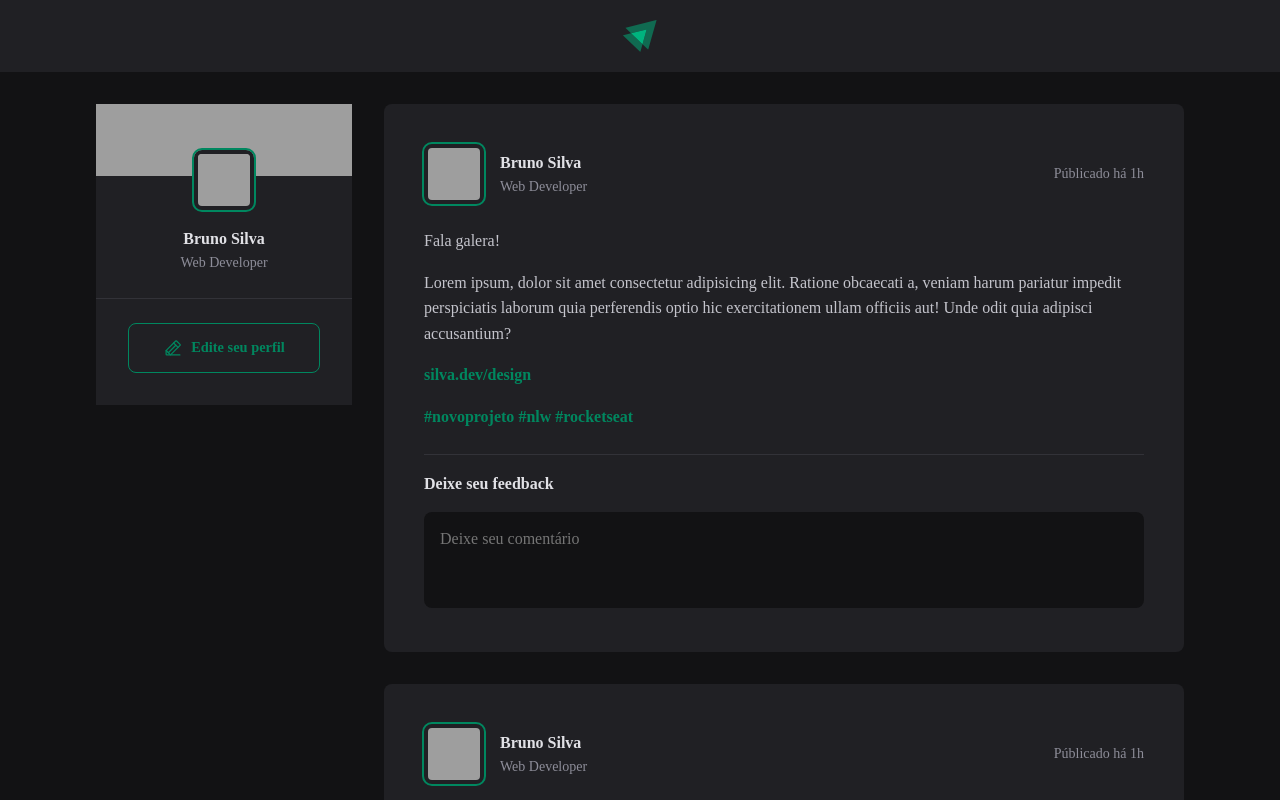
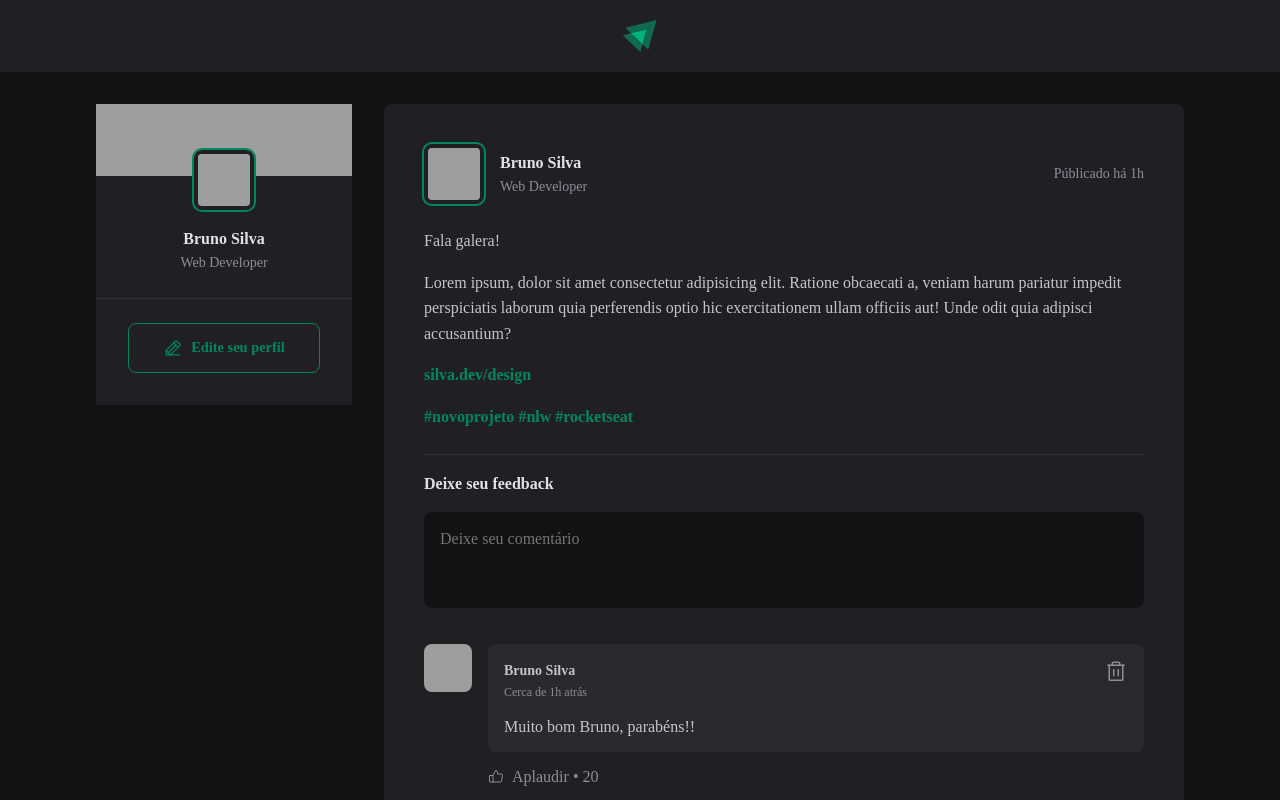
Before and after one commit to brunosilva-dev/ignite-feed, a React (Vite) app: page / in a window 1280 px wide. Shown: the top 800 px of the page. Built offline with nearby package versions, Linux system fonts and the light colour scheme; grey boxes are pictures that could not be loaded; a web font is replaced by a local one.

Commit message:
Criando Comment

```diff
--- a/src/App.jsx
+++ b/src/App.jsx
@@ -3,9 +3,8 @@
 
 import s from "./App.module.css";
 
+import { Sidebar } from "./components/Sidebar";
 import "./global.css";
-import { Sidebar } from "./components/Sidebar";
-
 
 export function App() {
   return (
--- /dev/null
+++ b/src/components/Comment.jsx
@@ -0,0 +1,34 @@
+import { ThumbsUp, Trash } from "phosphor-react";
+import s from "./Comment.module.css";
+
+export function Comment() {
+  return (
+    <div className={s.comment}>
+      <img src="https://github.com/brunosilva-dev.png" alt="" />
+
+      <div className={s.commentBox}>
+        <div className={s.commentContent}>
+          <header>
+            <div className={s.authorAndTime}>
+              <strong>Bruno Silva</strong>
+              <time dateTime="2024-24-12 16:33:00">Cerca de 1h atrás</time>
+            </div>
+
+            <button title="Deletar comentário">
+              <Trash size={24} />
+            </button>
+          </header>
+
+          <p>Muito bom Bruno, parabéns!!</p>
+        </div>
+
+        <footer>
+          <button>
+            <ThumbsUp />
+            Aplaudir <span>20</span>
+          </button>
+        </footer>
+      </div>
+    </div>
+  );
+}
--- /dev/null
+++ b/src/components/Comment.module.css
@@ -0,0 +1,85 @@
+.comment {
+  margin-top: 1.5rem;
+  display: flex;
+  gap: 1rem;
+}
+
+.comment > img {
+  width: 3rem;
+  height: 3rem;
+  border-radius: 8px;
+}
+
+.commentBox {
+  flex: 1;
+}
+
+.commentContent {
+  background: var(--gray-700);
+  border-radius: 8px;
+  padding: 1rem;
+}
+
+.commentContent header {
+  display: flex;
+  align-items: flex-start;
+  justify-content: space-between;
+}
+
+.authorAndTime strong {
+  display: block;
+  font-size: 0.875rem;
+  line-height: 1.6;
+}
+
+.authorAndTime time {
+  display: block;
+  font-size: 0.75rem;
+  line-height: 1.6;
+  color: var(--gray-400);
+}
+
+.commentContent header button {
+  background: transparent;
+  border: 0;
+  color: var(--gray-400);
+  cursor: pointer;
+  line-height: 0;
+  border-radius: 2px;
+}
+
+.commentContent header button:hover {
+  color: var(--red-500);
+}
+
+.commentContent p {
+  margin-top: 1rem;
+  color: var(--gray-300);
+}
+
+.commentBox footer {
+  margin-top: 1rem;
+}
+
+.commentBox footer button {
+  background: transparent;
+  border: 0;
+  color: var(--gray-400);
+  cursor: pointer;
+  display: flex;
+  align-items: center;
+  border-radius: 2px;
+}
+
+.commentBox footer button:hover{
+  color: var(--green-300);
+}
+
+.commentBox footer button svg {
+  margin-right: 0.5rem;
+}
+
+.commentBox footer button span::before{
+  content: "\2022";
+  padding: 0 0.25rem;
+}
--- a/src/components/Post.jsx
+++ b/src/components/Post.jsx
@@ -1,3 +1,4 @@
+import { Comment } from "./Comment";
 import s from "./Post.module.css";
 
 export function Post() {
@@ -47,6 +48,12 @@
           <button type="submit">Publicar</button>
         </footer>
       </form>
+
+      <div className={s.commentList}>
+        <Comment />
+        <Comment />
+        <Comment />
+      </div>
     </article>
   );
 }
--- a/src/components/Post.module.css
+++ b/src/components/Post.module.css
@@ -116,3 +116,7 @@
 .commentForm button[type="submit"]:hover {
   background: var(--green-300);
 }
+
+.commentList {
+  margin-top: 2rem;
+}
--- a/src/global.css
+++ b/src/global.css
@@ -8,8 +8,10 @@
   --gray-800: #202024;
   --gray-900: #121214;
 
-  --green-300: #00B37E;
+  --green-300: #00b37e;
   --green-500: #00875f;
+
+  --red-500: #f75a68;
 }
 
 :focus {
@@ -29,7 +31,10 @@
   -webkit-font-smoothing: antialiased;
 }
 
-body, input, textarea, button{
+body,
+input,
+textarea,
+button {
   font-family: "Recursive", serif;
   font-weight: 400;
   font-size: 1rem;
```
